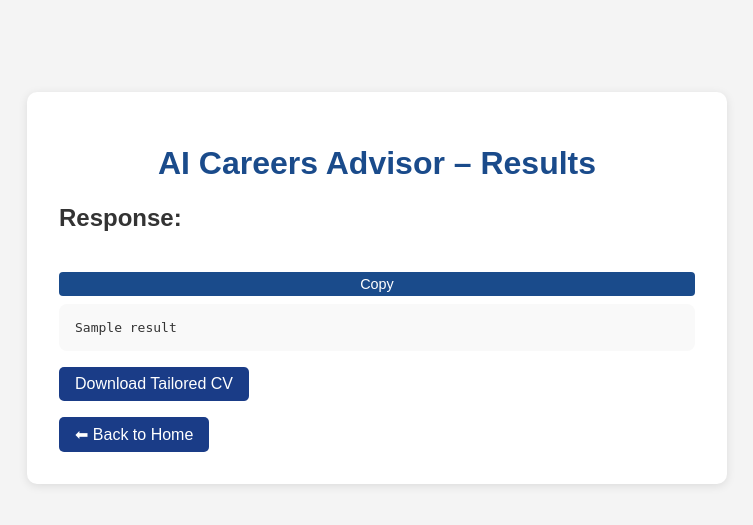
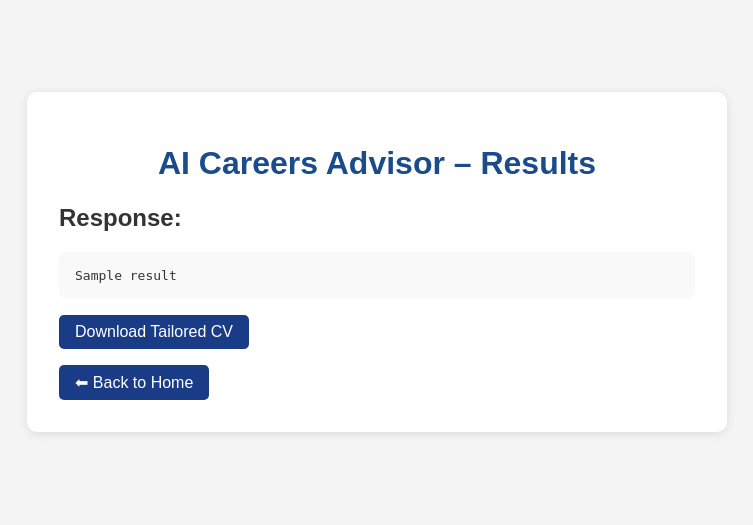
Before and after one commit to ruvel-ai-dev/ai-careers-advisor, a Flask app: template templates/results.html in a window 1280 px wide. Shown: the top 525 px of the page, without its empty margins (263-1016 px from the left). Run offline with Flask 3, Linux system fonts and the light colour scheme; the template is opened without the code that fills it: most values are stand-ins (such as "Sample title", 1, 10 or a date in 2020).

Commit message:
Revert "Add copy to clipboard button on results"

```diff
--- a/templates/results.html
+++ b/templates/results.html
@@ -14,20 +14,6 @@
             background-color: #f9f9f9;
             border-radius: 8px;
             font-family: monospace;
-        }
-
-        .copy-btn {
-            margin-bottom: 0.5rem;
-            padding: 0.25rem 0.5rem;
-            font-size: 0.9rem;
-            cursor: pointer;
-        }
-
-        .copy-msg {
-            margin-left: 0.5rem;
-            color: green;
-            font-weight: bold;
-            display: none;
         }
 
         .container {
@@ -63,9 +49,7 @@
         {% else %}
             <h2>Response:</h2>
             <div class="result-box">
-                <button class="copy-btn" onclick="copyResult()">Copy</button>
-                <span class="copy-msg" id="copy-msg">Copied!</span>
-                <pre id="result-text">{{ result }}</pre>
+                <pre>{{ result }}</pre>
             </div>
 
             {% if download_link %}
@@ -76,18 +60,5 @@
         <br>
         <a class="button" href="{{ url_for('index') }}">⬅ Back to Home</a>
     </div>
-
-    <script>
-        function copyResult() {
-            const text = document.getElementById('result-text').innerText;
-            navigator.clipboard.writeText(text).then(function () {
-                const msg = document.getElementById('copy-msg');
-                msg.style.display = 'inline';
-                setTimeout(function () {
-                    msg.style.display = 'none';
-                }, 2000);
-            });
-        }
-    </script>
 </body>
 </html>
```
